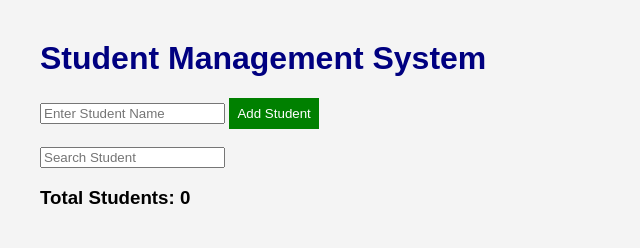
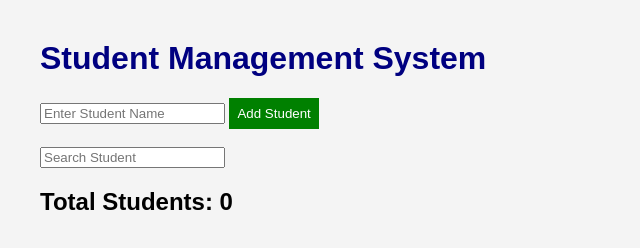
Before and after one commit to aryapandaram18-afk/student-management-app, a plain HTML site: page index.html in a window 1280 px wide. Shown: the whole page, without its empty margins (0-640 px from the left). Drawn offline with Linux system fonts and the light colour scheme.

Commit message:
Updated html

```diff
--- a/index.html
+++ b/index.html
@@ -8,14 +8,14 @@
 
     <h1>Student Management System</h1>
 
-    <input type="text" id="studentName" placeholder="Enter Student Name">
+    <input type="text" id="studentName" placeholder="Enter Student Name ">
     <button onclick="addStudent()">Add Student</button>
 
     <br><br>
 
 <input type="text" id="searchBox" placeholder="Search Student">
 
-<h3>Total Students: <span id="count">0</span></h3>
+<h2>Total Students: <span id="count">0</span></h2>
 
     <ul id="studentList"></ul>
 
```
